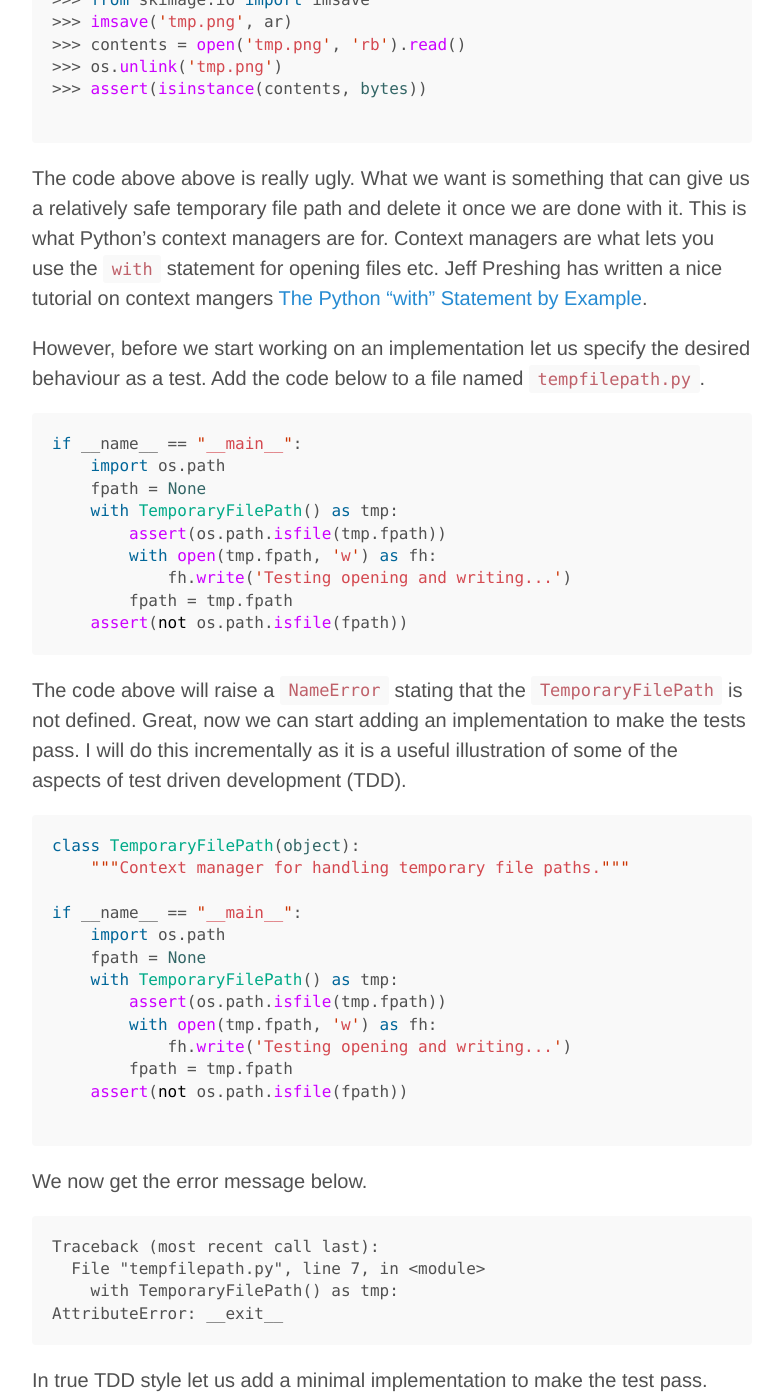
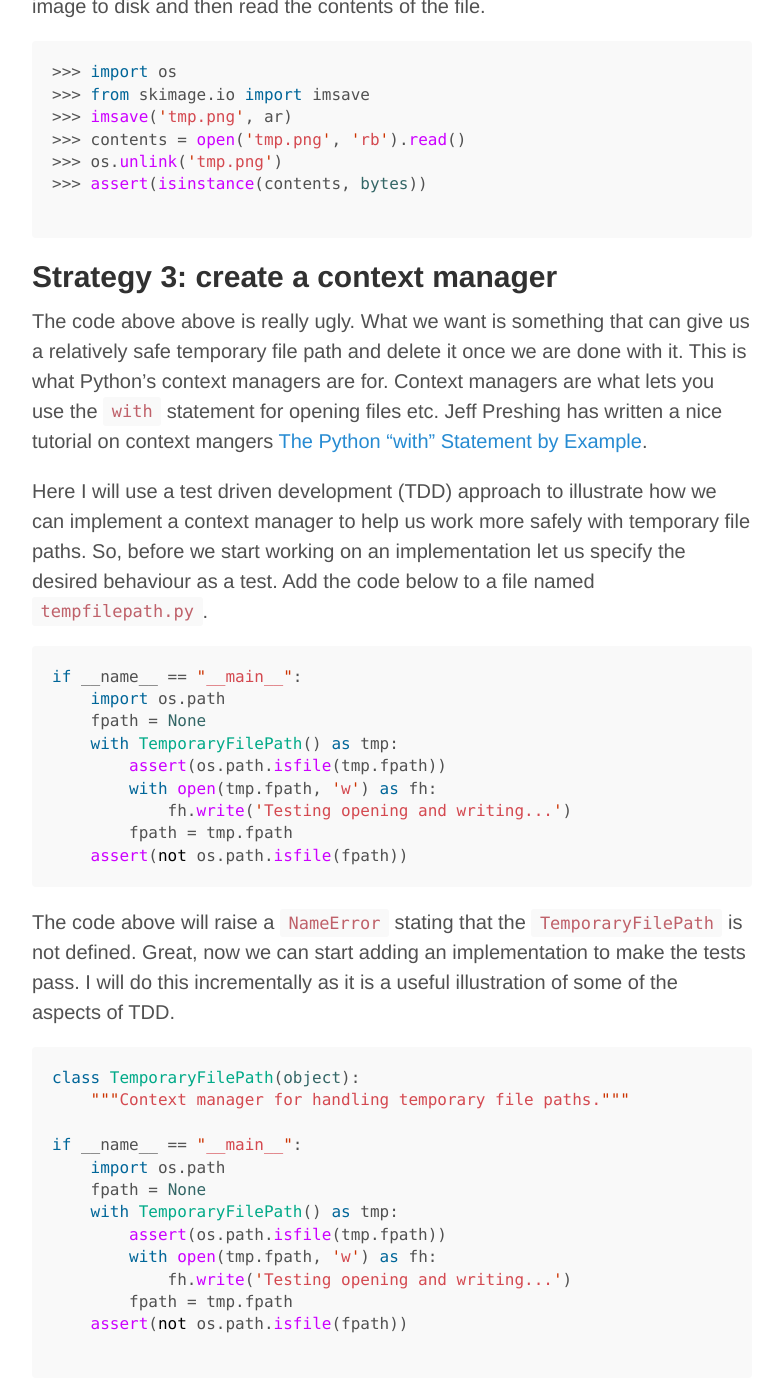
Before and after one commit to tjelvar-olsson/tjelvar-olsson.github.io, a Jekyll site: the page built from _posts/2015-03-12-strategies-to-access-content-from-python-functions-that-write-to-disk.md, in a window 1280 px wide and 1400 px high, scrolled down 1126 px. Shown: the whole window, without its empty margins (248-1029 px from the left). Built offline with Jekyll 4.4.1, drawn with Linux system fonts in a browser that asks for light colours; Markdown is read by kramdown in place of the engine named in the settings; comment, search, counter and statistics services are not loaded; some of the changed text lies outside the part shown.

Commit message:
Added some more structure to the post.

````diff
--- a/_posts/2015-03-12-strategies-to-access-content-from-python-functions-that-write-to-disk.md
+++ b/_posts/2015-03-12-strategies-to-access-content-from-python-functions-that-write-to-disk.md
@@ -16,6 +16,8 @@
 words I wanted the behaviour of the Python Image Library's
 [``PIL.Image.tobytes``](http://pillow.readthedocs.org/en/latest/reference/Image.html#PIL.Image.Image.tobytes)
 function. However, I could not find one in scikit-image.
+
+## Strategy 1: make use of ``StringIO``
 
 In these types of circumstances one can often make use of Python's built-in
 [``StringIO``](https://docs.python.org/2/library/stringio.html) module.
@@ -36,6 +38,8 @@
 
 ```
 
+## Strategy 2: write, read, delete
+
 However, one cannot use the approach above with ``skimage.io.imsave`` as it
 does not provide a means to specify the format (the format seems to be
 "automagically" determined from the file name). So we are forced to save the
@@ -51,6 +55,8 @@
 
 ```
 
+## Strategy 3: create a context manager
+
 The code above above is really ugly. What we want is something that can give us
 a relatively safe temporary file path and delete it once we are done with it.
 This is what Python's context managers are for. Context managers are what lets
@@ -58,8 +64,10 @@
 written a nice tutorial on context mangers [The Python "with" Statement by
 Example](http://preshing.com/20110920/the-python-with-statement-by-example/).
 
-However, before we start working on an implementation let us specify the
-desired behaviour as a test. Add the code below to a file named
+Here I will use a test driven development (TDD) approach to illustrate how we
+can implement a context manager to help us work more safely with temporary file
+paths. So, before we start working on an implementation let us specify
+the desired behaviour as a test. Add the code below to a file named
 ``tempfilepath.py``.
 
 ```python
````
Also changed, not shown: other parts of _posts/2015-03-12-strategies-to-access-content-from-python-functions-that-write-to-disk.md (+1 -1 lines).
